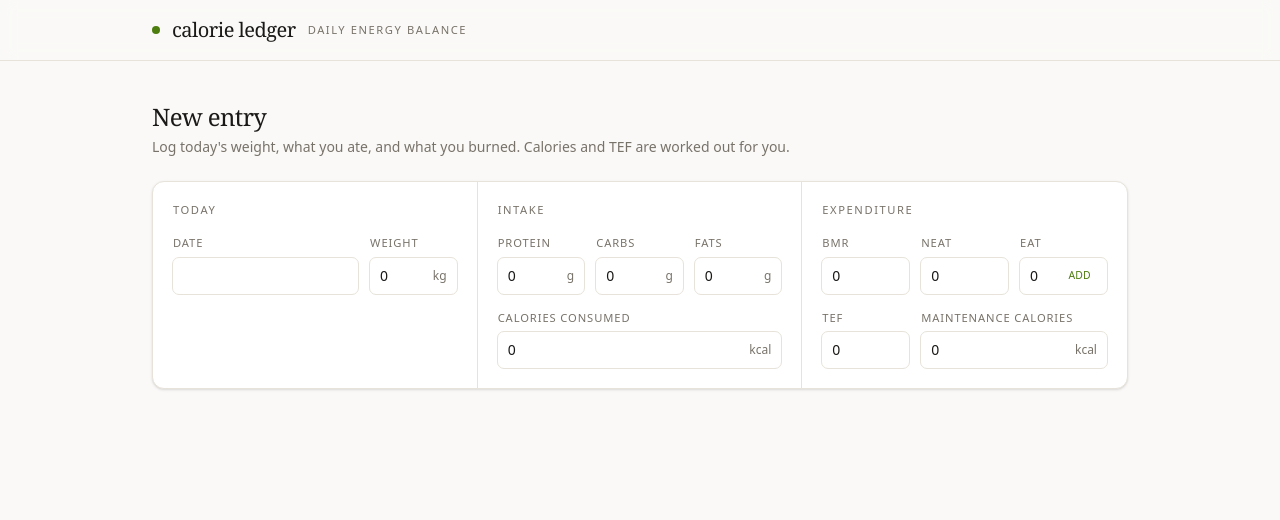
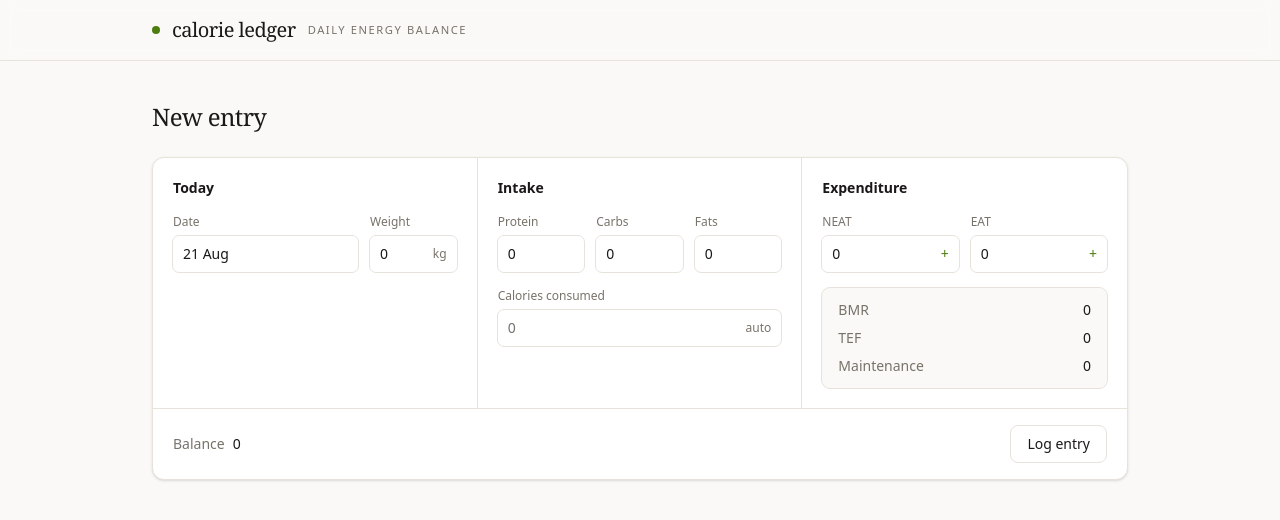
Before and after one commit to parsmk/calorie-ledger, a SvelteKit app: page / in a window 1280 px wide. Shown: the top 520 px of the page. Built offline with nearby package versions, Linux system fonts and the light colour scheme.

Commit message:
feat form redesign

```diff
--- a/src/lib/components/EntryCard.svelte
+++ b/src/lib/components/EntryCard.svelte
@@ -13,7 +13,7 @@
 
 <section class="flex flex-col gap-4 px-5 py-5">
 	{#if title}
-		<h2 class="text-[0.7rem] font-medium tracking-[0.14em] text-muted uppercase">{title}</h2>
+		<h2 class="text-sm font-semibold text-foreground">{title}</h2>
 	{/if}
 	<div class="grid grid-cols-3 gap-x-3 gap-y-4">
 		{@render children()}
--- a/src/lib/components/ui-kit/InputField.svelte
+++ b/src/lib/components/ui-kit/InputField.svelte
@@ -19,8 +19,7 @@
 		leftAdornment?: Snippet;
 	}
 
-	const labelClasses =
-		'mb-1.5 block text-[0.7rem] font-medium tracking-[0.08em] text-muted uppercase';
+	const labelClasses = 'mb-1.5 block text-xs text-muted';
 
 	const variantClasses: Record<Variant, Record<Part, string>> = {
 		bare: {
--- a/src/routes/+page.svelte
+++ b/src/routes/+page.svelte
@@ -2,6 +2,10 @@
 	import EntryCard from '$lib/components/EntryCard.svelte';
 	import InputField from '$lib/components/ui-kit/InputField.svelte';
 	import NumberField from '$lib/components/ui-kit/NumberField.svelte';
+
+	let date = $state('21 Aug');
+	let weight = $state(0);
+	let height = $state(185);
 
 	let proteinGrams = $state(0);
 	let proteinCals = $derived(proteinGrams * 4);
@@ -12,73 +16,106 @@
 
 	let calories = $derived(proteinCals + carbCals + fatCals);
 	let tef = $derived(proteinCals * 0.25 + carbCals * 0.075 + fatCals * 0.015);
+
+	let neat = $state(0);
+	let eat = $state(0);
+	let bmr = $state(0);
+	let maintenance = $derived(bmr + Math.round(tef) + neat + eat);
+	let balance = $derived(calories - maintenance);
 </script>
 
 <div class="flex flex-col gap-6">
-	<div class="flex flex-col gap-1">
 	<h2 class="font-serif text-2xl tracking-tight">New entry</h2>
-		<p class="text-sm text-muted">
-			Log today's weight, what you ate, and what you burned. Calories and TEF are worked out for you.
-		</p>
-	</div>
 
 	<div class="overflow-hidden rounded-xl border border-line bg-surface shadow-sm">
 		<div class="grid divide-y divide-line md:grid-cols-3 md:divide-x md:divide-y-0">
 			<EntryCard title="Today">
-				<InputField label="Date" name="date" classes="col-span-2" />
+				<InputField bind:value={date} label="Date" name="date" classes="col-span-2" />
 
-				<NumberField label="Weight" name="weight">
-					{#snippet rightAdornment()}kg{/snippet}
+				<NumberField bind:value={weight} label="Weight" name="weight">
+					{#snippet rightAdornment()}
+						kg
+					{/snippet}
 				</NumberField>
 			</EntryCard>
 
 			<EntryCard title="Intake">
-				<NumberField bind:value={proteinGrams} label="Protein" name="protein">
-					{#snippet rightAdornment()}g{/snippet}
-				</NumberField>
+				<NumberField bind:value={proteinGrams} label="Protein" name="protein" />
+				<NumberField bind:value={carbGrams} label="Carbs" name="carbs" />
+				<NumberField bind:value={fatGrams} label="Fats" name="fats" />
 
-				<NumberField bind:value={carbGrams} label="Carbs" name="carbs">
-					{#snippet rightAdornment()}g{/snippet}
-				</NumberField>
-
-				<NumberField bind:value={fatGrams} label="Fats" name="fats">
-					{#snippet rightAdornment()}g{/snippet}
-				</NumberField>
-
-				<NumberField
-					bind:value={calories}
-					label="Calories Consumed"
+				<InputField
+					value={calories.toLocaleString()}
+					label="Calories consumed"
 					name="calories"
+					readonly
 					classes="col-span-full"
 				>
-					{#snippet rightAdornment()}kcal{/snippet}
-				</NumberField>
+					{#snippet rightAdornment()}
+						auto
+					{/snippet}
+				</InputField>
 			</EntryCard>
 
 			<EntryCard title="Expenditure">
-				<NumberField label="BMR" name="bmr" />
-				<NumberField label="NEAT" name="neat" />
-
-				<NumberField label="EAT" name="eat">
+				<div class="col-span-full grid grid-cols-2 gap-3">
+					<NumberField bind:value={neat} label="NEAT" name="neat">
 						{#snippet rightAdornment()}
 							<button
 								type="button"
-							class="
-								rounded-sm px-1.5 py-0.5 text-[0.65rem] font-medium tracking-wide
-								text-accent uppercase transition hover:bg-accent-soft
-							"
+								aria-label="Add NEAT"
+								class="text-sm font-medium text-accent transition hover:text-accent/80"
 							>
-							Add
+								+
 							</button>
 						{/snippet}
 					</NumberField>
 
-				<NumberField bind:value={tef} label="TEF" name="tef" />
+					<NumberField bind:value={eat} label="EAT" name="eat">
+						{#snippet rightAdornment()}
+							<button
+								type="button"
+								aria-label="Add EAT"
+								class="text-sm font-medium text-accent transition hover:text-accent/80"
+							>
+								+
+							</button>
+						{/snippet}
+					</NumberField>
+				</div>
 
-				<NumberField label="Maintenance Calories" name="maintenance" classes="col-span-2">
-					{#snippet rightAdornment()}kcal{/snippet}
-				</NumberField>
+				<div
+					class="col-span-full flex flex-col gap-2 rounded-lg bg-background px-4 py-3 outline-1 outline-line"
+				>
+					<div class="flex items-center justify-between text-sm">
+						<span class="text-muted">BMR</span>
+						<span class="tabular-nums">{bmr.toLocaleString()}</span>
+					</div>
+					<div class="flex items-center justify-between text-sm">
+						<span class="text-muted">TEF</span>
+						<span class="tabular-nums">{Math.round(tef).toLocaleString()}</span>
+					</div>
+					<div class="flex items-center justify-between text-sm">
+						<span class="text-muted">Maintenance</span>
+						<span class="tabular-nums">{maintenance.toLocaleString()}</span>
+					</div>
+				</div>
 			</EntryCard>
+		</div>
+
+		<div class="flex items-center justify-between border-t border-line px-5 py-4">
+			<div class="flex items-center gap-2 text-sm">
+				<span class="text-muted">Balance</span>
+				<span class="font-medium tabular-nums {balance < 0 ? 'text-accent' : 'text-foreground'}">
+					{balance > 0 ? '+' : ''}{balance.toLocaleString()}
+				</span>
+			</div>
+			<button
+				type="button"
+				class="rounded-lg border border-line px-4 py-2 text-sm font-medium transition hover:border-line-strong hover:bg-accent-soft"
+			>
+				Log entry
+			</button>
 		</div>
 	</div>
 </div>
```
Lines whose indentation alone changed are shown as unchanged.
